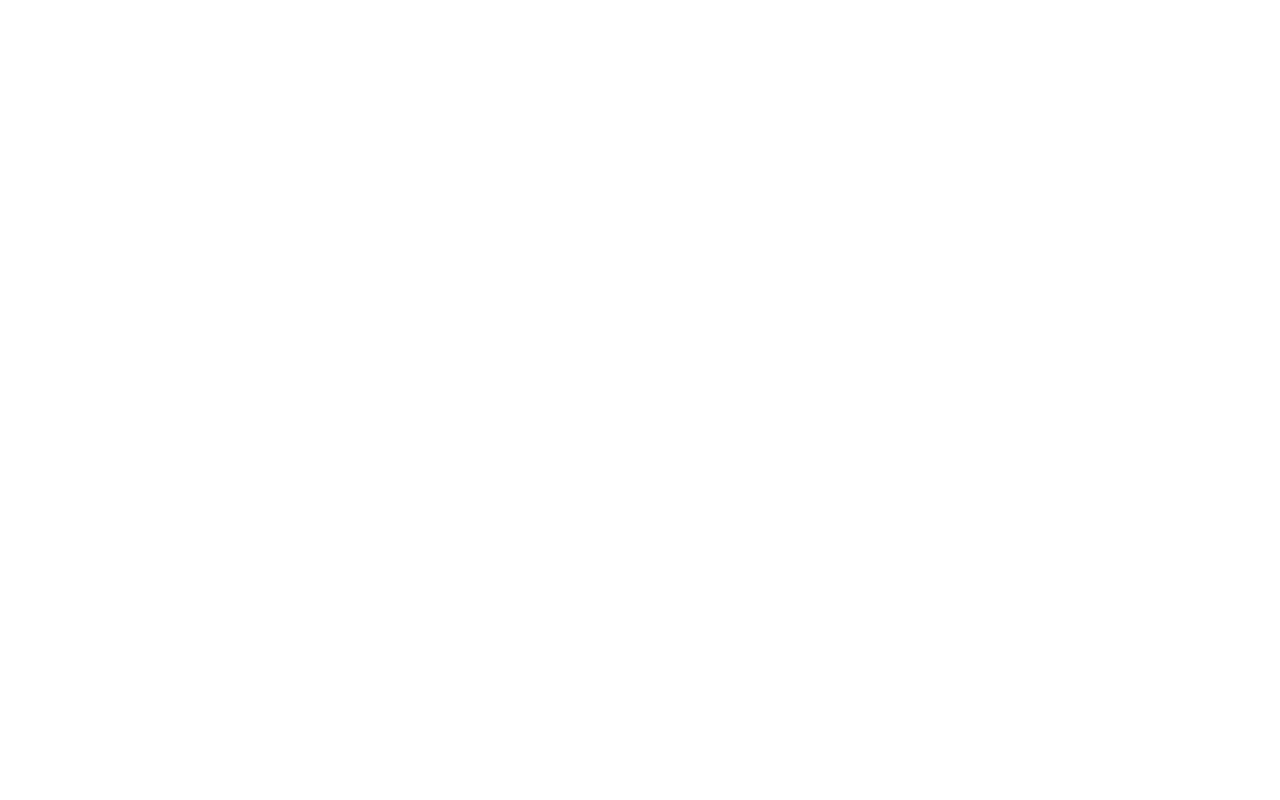
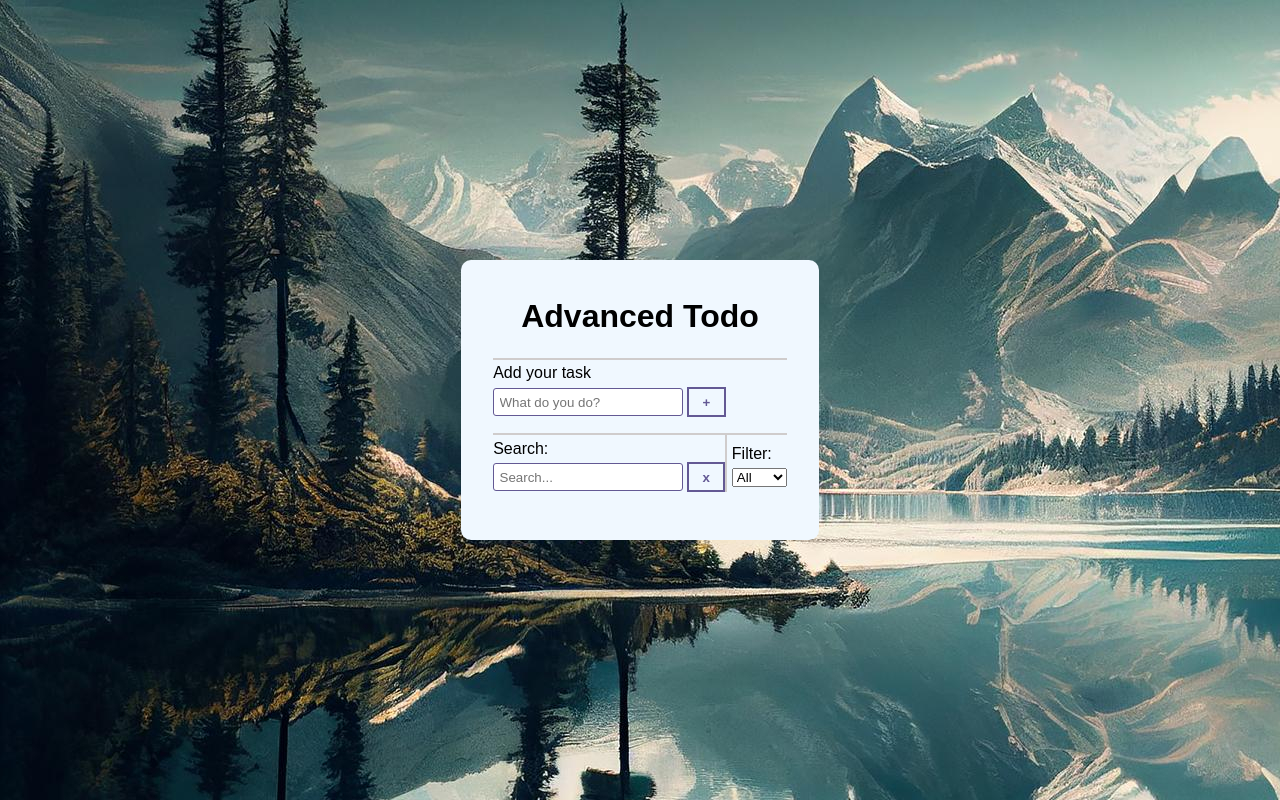
Before and after one commit to MarceloLima11/AdvancedTodo, a plain HTML site: page index.html in a window 1280 px wide. Drawn offline with Linux system fonts and the light colour scheme; a web font is replaced by a local one.

Commit message:
wip: make layout

```diff
--- a/index.html
+++ b/index.html
@@ -11,7 +11,34 @@
 </head>
 
 <body>
+    <div id="main_container">
+        <h1>Advanced Todo</h1>
 
+        <div class="main_container_area">
+            <label for="task">Add your task</label>
+            <input name="task" type="text" placeholder="What do you do?">
+            <button>+</button>
+        </div>
+
+        <div class="main_container_area">
+            <div>
+                <label for="search">Search: </label>
+                <input id="search" name="search" type="text" placeholder="Search...">
+                <button>x</button>
+            </div>
+
+            <div>
+                <label for="filter">Filter: </label>
+                <select name="filter">
+                    <option value="all" selected>All</option>
+                    <option value="done">Done</option>
+                    <option value="saab">To do</option>
+                </select>
+            </div>
+
+        </div>
+
+    </div>
 </body>
 
 </html>
--- a/styles/style.css
+++ b/styles/style.css
@@ -0,0 +1,65 @@
+@import url('https://fonts.googleapis.com/css2?family=Playpen+Sans:wght@100;300;500;800&display=swap');
+
+* {
+    box-sizing: border-box;
+    margin: 0;
+    font-family: 'Playpen Sans', sans-serif;
+}
+
+body {
+    background: url('/img/bg.jpg');
+    height: 100vh;
+    display: flex;
+    align-items: center;
+    justify-content: center;
+}
+
+#main_container {
+    background-color: aliceblue;
+    padding: 2em;
+    border-radius: 10px;
+}
+
+#main_container h1 {
+    text-align: center;
+    padding: .2em;
+}
+
+.main_container_area {
+    margin: 1em 0;
+    border-top: 2px solid rgb(207, 204, 204);
+}
+
+.main_container_area div {
+
+    display: inline-block;
+}
+
+.main_container_area div:first-child {
+    border-right: 2px solid rgb(207, 204, 204);
+}
+
+#main_container label {
+    display: block;
+    margin: .3em 0;
+}
+
+#main_container input {
+    padding: .4em;
+    border-radius: 3px;
+    border: 1px solid #635994;
+}
+
+#main_container button {
+    padding: .4em 1em;
+    border: 2px solid #635994;
+    color: #635994;
+    font-weight: bold;
+    background: aliceblue;
+}
+
+#main_container button:hover {
+    color: aliceblue;
+    background-color: #635994;
+    border-color: black;
+}
```
